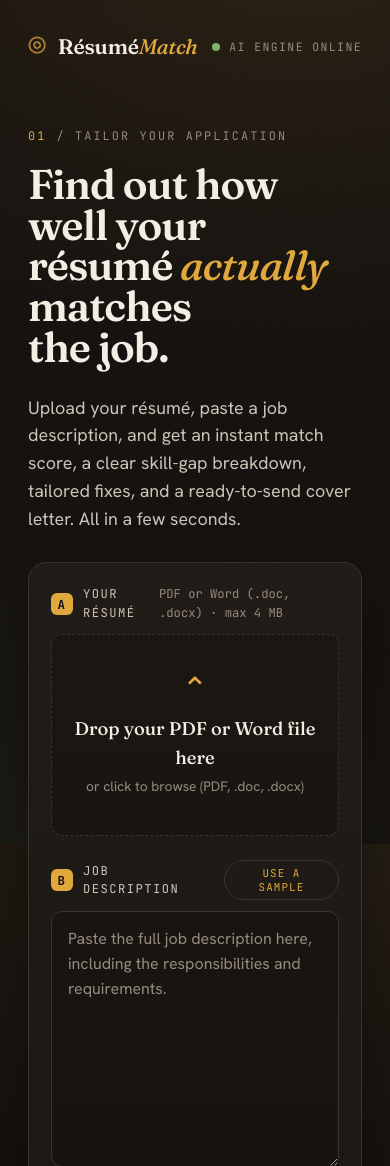
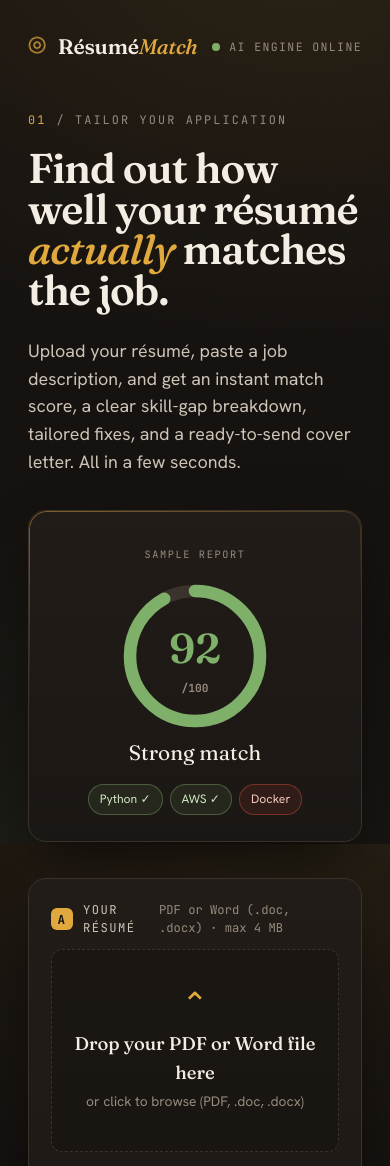
Before and after one commit to VarunDasharadhi/resume-matcher-ai, a Flask app: page / in a window 390 px wide. Shown: the top 1166 px of the page. Run offline with Flask 3, Linux system fonts and the light colour scheme.

Commit message:
Balance the hero: two-column layout with a sample report card
The intro paragraph was capped at 540px and left-aligned, leaving the right
half of the hero empty. Restructured the hero into a two-column grid: intro
text on the left, an on-brand sample match card (gauge + skill chips) on the
right. Removed hard line breaks so the headline wraps naturally, and added
responsive stacking for narrow screens.

Co-Authored-By: Claude Opus 4.8 <noreply@anthropic.com>

```diff
--- a/static/style.css
+++ b/static/style.css
@@ -130,20 +130,62 @@ body {
 .src-tag.src-ai { color: var(--sage); border-color: rgba(127,176,105,.4); }
 
 /* ============ HERO ============ */
-.hero { padding: 64px 0 30px; }
+.hero {
+  padding: 64px 0 36px;
+  display: grid; grid-template-columns: 1.15fr 0.85fr;
+  gap: 52px; align-items: center;
+}
 .hero-title {
   font-family: var(--serif); font-weight: 600;
-  font-size: clamp(2.6rem, 7vw, 5rem); line-height: .98;
+  font-size: clamp(2.6rem, 6vw, 4.6rem); line-height: .98;
   letter-spacing: -.025em; margin: 0 0 26px;
 }
 .hero-title em { font-style: italic; color: var(--amber); font-weight: 500; }
-.hero-lead { max-width: 540px; font-size: 1.12rem; color: var(--cream-dim); margin: 0; }
+.hero-lead { max-width: 30ch; font-size: 1.12rem; color: var(--cream-dim); margin: 0; }
 
-.hero > * { animation: rise .7s cubic-bezier(.2,.85,.3,1) both; }
-.hero .eyebrow { animation-delay: .02s; }
+.hero-text > * { animation: rise .7s cubic-bezier(.2,.85,.3,1) both; }
+.hero-text .eyebrow { animation-delay: .02s; }
 .hero-title { animation-delay: .1s; }
 .hero-lead { animation-delay: .22s; }
 @keyframes rise { from { opacity: 0; transform: translateY(18px); } }
+
+/* hero preview card (sample report) */
+.hero-preview { animation: rise .7s cubic-bezier(.2,.85,.3,1) .32s both; }
+.preview-card {
+  position: relative; text-align: center;
+  background: linear-gradient(180deg, var(--surface), var(--ink-2));
+  border: 1px solid var(--line); border-radius: var(--radius);
+  padding: 30px 26px 26px; box-shadow: var(--shadow);
+}
+.preview-card::before {
+  content: ""; position: absolute; inset: 0; border-radius: var(--radius);
+  padding: 1px; pointer-events: none;
+  background: linear-gradient(160deg, rgba(224,168,61,.5), transparent 45%);
+  -webkit-mask: linear-gradient(#000 0 0) content-box, linear-gradient(#000 0 0);
+  -webkit-mask-composite: xor; mask-composite: exclude;
+}
+.preview-tag {
+  font-family: var(--mono); font-size: .64rem; text-transform: uppercase;
+  letter-spacing: .16em; color: var(--muted);
+}
+.preview-gauge { position: relative; width: 150px; height: 150px; margin: 16px auto 6px; }
+.preview-gauge svg { width: 100%; height: 100%; transform: rotate(-90deg); }
+.pg-track { fill: none; stroke: var(--line); stroke-width: 10; }
+.pg-fill {
+  fill: none; stroke: var(--sage); stroke-width: 10; stroke-linecap: round;
+  animation: pg-draw 1.4s cubic-bezier(.2,.8,.2,1) .5s both;
+}
+@keyframes pg-draw { from { stroke-dashoffset: 326.7; } }
+.preview-num {
+  position: absolute; inset: 0; display: grid; place-content: center;
+  font-family: var(--serif); font-size: 2.6rem; font-weight: 600; color: var(--sage);
+}
+.preview-num span { font-family: var(--mono); font-size: .7rem; color: var(--muted); }
+.preview-verdict { font-family: var(--serif); font-size: 1.3rem; margin: 0 0 14px; }
+.preview-chips { display: flex; flex-wrap: wrap; gap: 7px; justify-content: center; }
+.pchip { font-size: .76rem; padding: 5px 11px; border-radius: 100px; border: 1px solid var(--line); }
+.pchip--match { color: #cfe6c1; border-color: rgba(127,176,105,.4); background: rgba(127,176,105,.1); }
+.pchip--miss { color: #f4c9bf; border-color: rgba(224,83,58,.4); background: rgba(224,83,58,.1); }
 
 /* ============ PANEL / FORM ============ */
 .panel {
@@ -356,6 +398,12 @@ textarea:focus { outline: none; border-color: var(--amber); box-shadow: 0 0 0 3p
 .letter-actions { display: flex; gap: 12px; justify-content: center; margin-top: 26px; flex-wrap: wrap; }
 
 /* ============ RESPONSIVE ============ */
+@media (max-width: 820px) {
+  .hero { grid-template-columns: 1fr; gap: 34px; padding-top: 48px; }
+  .hero-lead { max-width: 52ch; }
+  .preview-card { max-width: 360px; margin: 0 auto; }
+}
+
 @media (max-width: 760px) {
   .how-grid { grid-template-columns: 1fr; }
   .skills-grid { grid-template-columns: 1fr; }
--- a/templates/index.html
+++ b/templates/index.html
@@ -3,17 +3,37 @@
 
 {% block content %}
 <section class="hero">
+  <div class="hero-text">
     <p class="eyebrow"><span class="eyebrow-num">01</span> / Tailor your application</p>
     <h1 class="hero-title">
-    Find out how well your<br>
-    résumé <em>actually</em> matches<br>
-    the job.
+      Find out how well your résumé <em>actually</em> matches the job.
     </h1>
     <p class="hero-lead">
       Upload your résumé, paste a job description, and get an instant match score,
       a clear skill-gap breakdown, tailored fixes, and a ready-to-send cover
       letter. All in a few seconds.
     </p>
+  </div>
+
+  <aside class="hero-preview" aria-hidden="true">
+    <div class="preview-card">
+      <span class="preview-tag">Sample report</span>
+      <div class="preview-gauge">
+        <svg viewBox="0 0 120 120">
+          <circle class="pg-track" cx="60" cy="60" r="52"></circle>
+          <circle class="pg-fill" cx="60" cy="60" r="52"
+                  stroke-dasharray="326.7" stroke-dashoffset="26.1"></circle>
+        </svg>
+        <div class="preview-num">92<span>/100</span></div>
+      </div>
+      <p class="preview-verdict">Strong match</p>
+      <div class="preview-chips">
+        <span class="pchip pchip--match">Python ✓</span>
+        <span class="pchip pchip--match">AWS ✓</span>
+        <span class="pchip pchip--miss">Docker</span>
+      </div>
+    </div>
+  </aside>
 </section>
 
 <section class="panel" aria-label="Analyze your resume">
```
Also changed, not shown: hero_mobile.png (added), hero_v3.png (added), hero_v4.png (added). Lines whose indentation alone changed are shown as unchanged.
